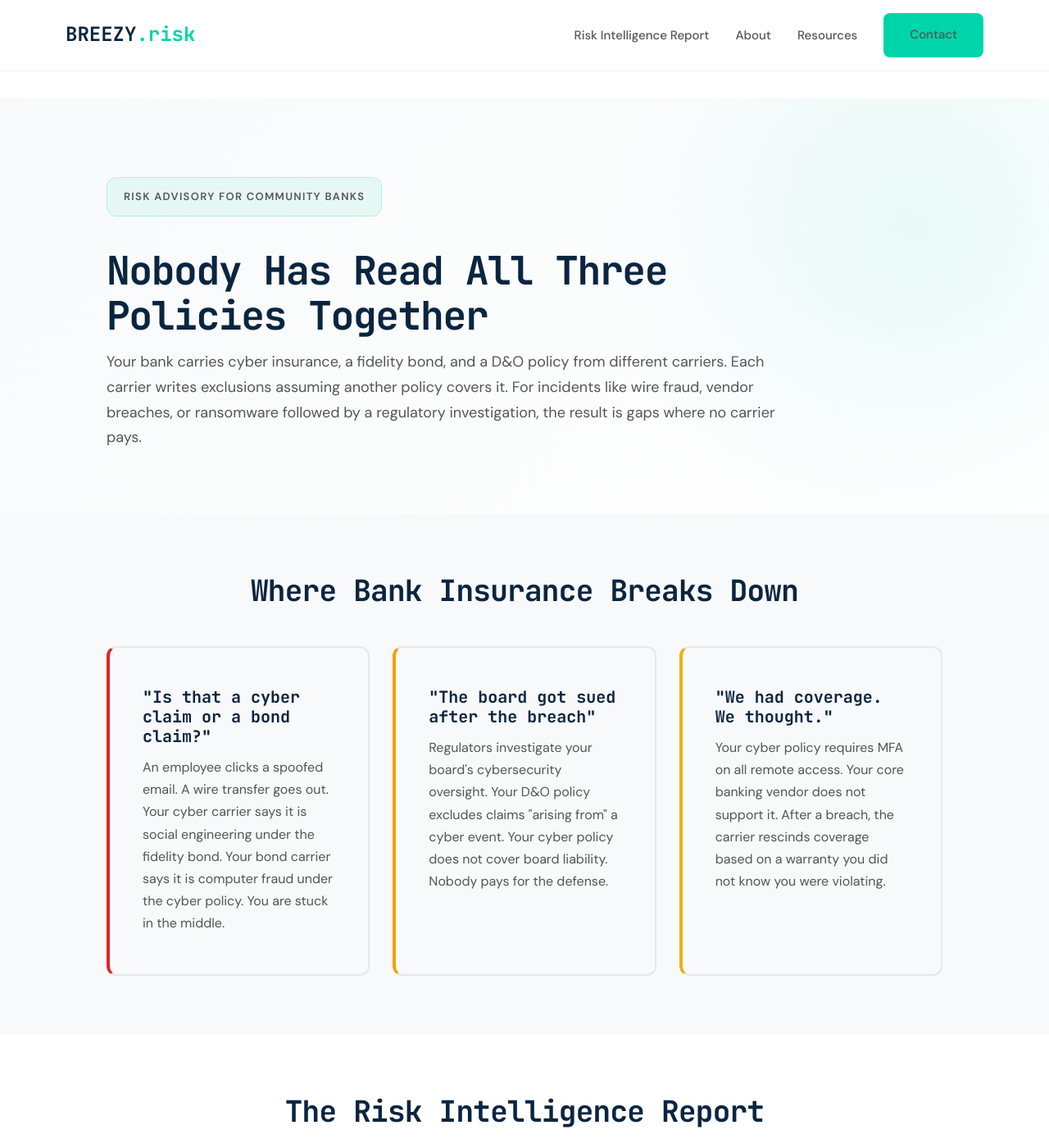
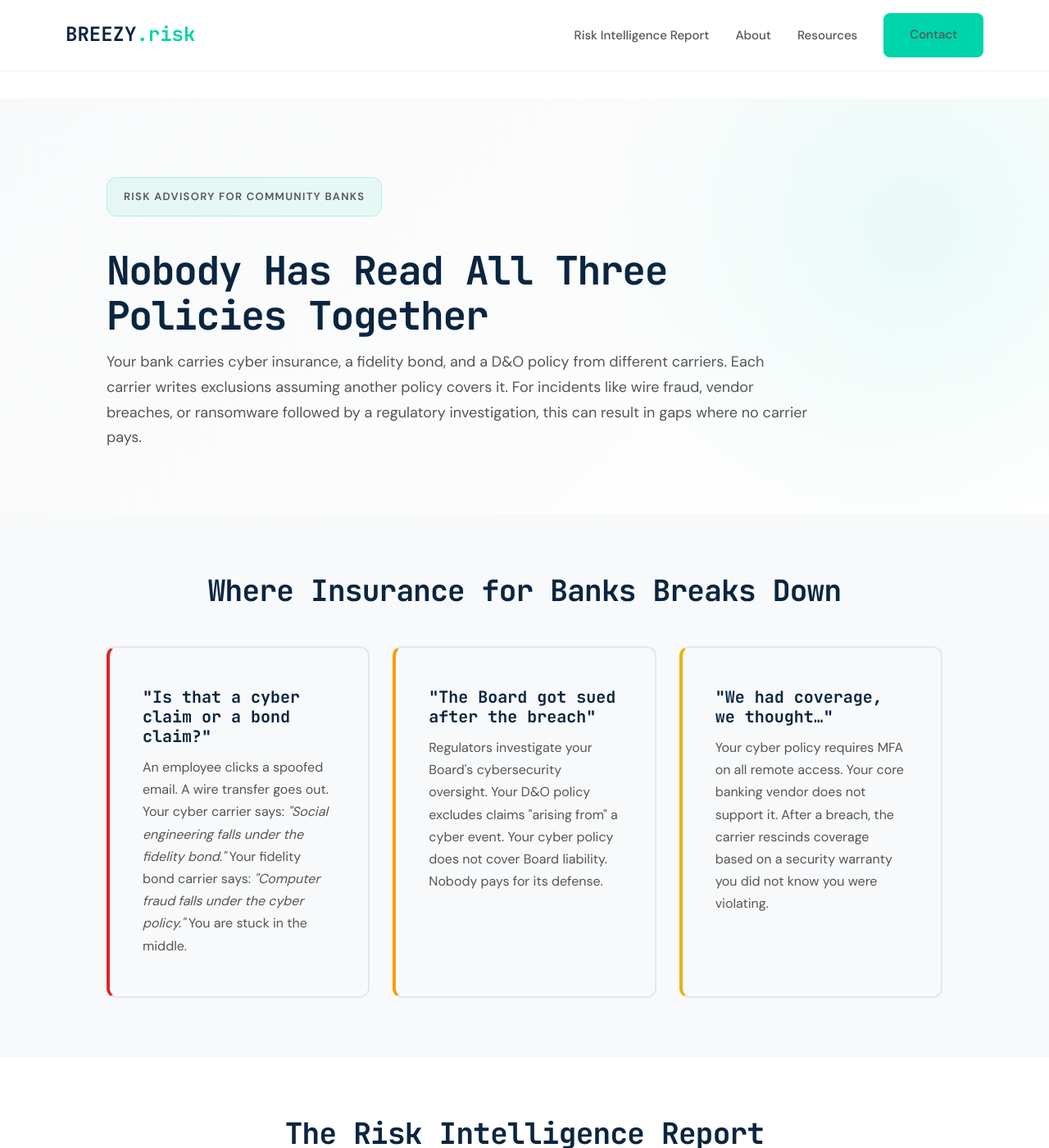
Before and after one commit to joeproe1/breezyins.com, a Jekyll site: the page built from community-bank-insurance.html, in a window 1280 px wide and 1400 px high. Shown: the whole window at 82% size. Built offline with Jekyll 4.4.1, drawn with Linux system fonts in a browser that asks for light colours.

Commit message:
Refine community bank insurance page copy
- Hero: "the result is" → "this can result in" (less absolute)
- Section heading: "Where Insurance for Banks Breaks Down"
- Card 1: restructure carrier quotes with italic emphasis
- Card 2: capitalize Board, "the defense" → "its defense"
- Card 3: comma + ellipsis in title, add "security warranty"

Co-Authored-By: Claude Opus 4.6 <noreply@anthropic.com>

```diff
--- a/community-bank-insurance.html
+++ b/community-bank-insurance.html
@@ -192,7 +192,7 @@ permalink: /community-bank-insurance/
     <div class="bank-breadcrumb">Risk Advisory for Community Banks</div>
     <h1>Nobody Has Read All Three Policies Together</h1>
     <p class="bank-subhead">
-      Your bank carries cyber insurance, a fidelity bond, and a D&amp;O policy from different carriers. Each carrier writes exclusions assuming another policy covers it. For incidents like wire fraud, vendor breaches, or ransomware followed by a regulatory investigation, the result is gaps where no carrier pays.
+      Your bank carries cyber insurance, a fidelity bond, and a D&amp;O policy from different carriers. Each carrier writes exclusions assuming another policy covers it. For incidents like wire fraud, vendor breaches, or ransomware followed by a regulatory investigation, this can result in gaps where no carrier pays.
     </p>
   </div>
 </section>
@@ -201,23 +201,23 @@ permalink: /community-bank-insurance/
 <section class="bank-section alt">
   <div class="container bank-wrap">
     <div class="bank-center">
-      <h2>Where Bank Insurance Breaks Down</h2>
+      <h2>Where Insurance for Banks Breaks Down</h2>
     </div>
 
     <div class="bank-problem-grid">
       <div class="bank-problem-card">
         <h3>"Is that a cyber claim or a bond claim?"</h3>
-        <p>An employee clicks a spoofed email. A wire transfer goes out. Your cyber carrier says it is social engineering under the fidelity bond. Your bond carrier says it is computer fraud under the cyber policy. You are stuck in the middle.</p>
+        <p>An employee clicks a spoofed email. A wire transfer goes out. Your cyber carrier says: <em>"Social engineering falls under the fidelity bond."</em> Your fidelity bond carrier says: <em>"Computer fraud falls under the cyber policy."</em> You are stuck in the middle.</p>
       </div>
 
       <div class="bank-problem-card">
-        <h3>"The board got sued after the breach"</h3>
-        <p>Regulators investigate your board's cybersecurity oversight. Your D&amp;O policy excludes claims "arising from" a cyber event. Your cyber policy does not cover board liability. Nobody pays for the defense.</p>
+        <h3>"The Board got sued after the breach"</h3>
+        <p>Regulators investigate your Board's cybersecurity oversight. Your D&amp;O policy excludes claims "arising from" a cyber event. Your cyber policy does not cover Board liability. Nobody pays for its defense.</p>
       </div>
 
       <div class="bank-problem-card">
-        <h3>"We had coverage. We thought."</h3>
-        <p>Your cyber policy requires MFA on all remote access. Your core banking vendor does not support it. After a breach, the carrier rescinds coverage based on a warranty you did not know you were violating.</p>
+        <h3>"We had coverage, we thought&hellip;"</h3>
+        <p>Your cyber policy requires MFA on all remote access. Your core banking vendor does not support it. After a breach, the carrier rescinds coverage based on a security warranty you did not know you were violating.</p>
       </div>
     </div>
   </div>
```
